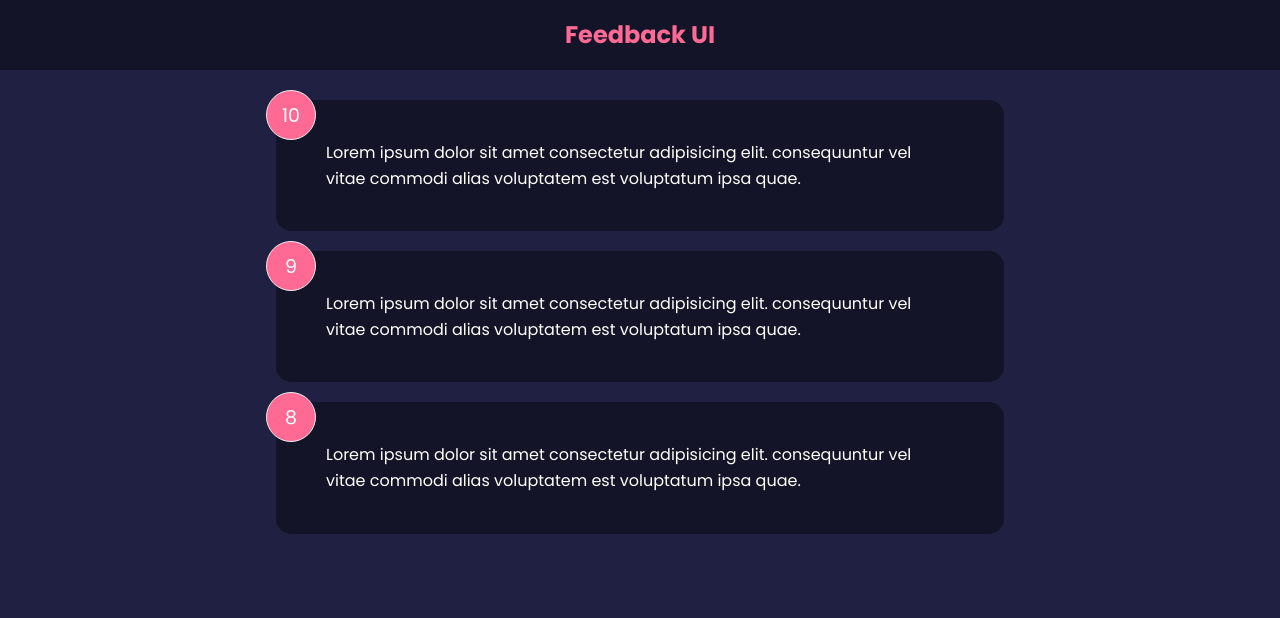
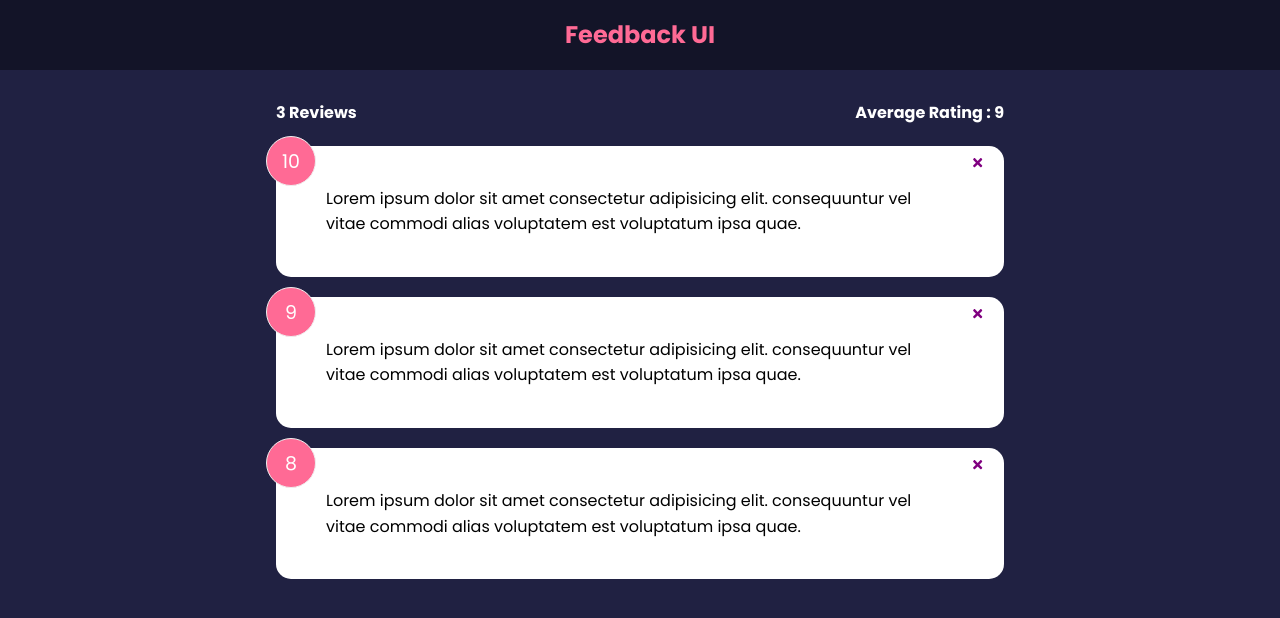
Before and after one commit to codebysachin/react-feedback-app, a React (Create React App) app: page / in a window 1280 px wide. Shown: the top 618 px of the page. Built offline with nearby package versions, Linux system fonts and the light colour scheme.

Commit message:
Prop drilling and FeedbackStats

```diff
--- a/package.json
+++ b/package.json
@@ -8,6 +8,7 @@
     "@testing-library/user-event": "^13.5.0",
     "react": "^17.0.2",
     "react-dom": "^17.0.2",
+    "react-icons": "^4.3.1",
     "react-scripts": "5.0.0",
     "web-vitals": "^2.1.2"
   },
--- a/src/App.js
+++ b/src/App.js
@@ -2,15 +2,23 @@
 import Header from "./components/Header";
 import FeedbackList from "./components/FeedbackList";
 import FeedbackData from "./data/FeedbackData";
+import FeedbackStats from "./components/FeedbackStats";
 
 function App() {
   const [feedback, setFeedback] = useState(FeedbackData);
+
+  const deleteFeedback = (id) => {
+    if (window.confirm("Are you sure you want to delete?")) {
+      setFeedback(feedback.filter((item) => item.id !== id));
+    }
+  };
 
   return (
     <>
       <Header />
       <div className="container">
-        <FeedbackList feedback={feedback} />
+        <FeedbackStats feedback={feedback} />
+        <FeedbackList feedback={feedback} handleDelete={deleteFeedback} />
       </div>
     </>
   );
--- a/src/components/FeedbackItem.jsx
+++ b/src/components/FeedbackItem.jsx
@@ -1,10 +1,14 @@
 import PropTypes from "prop-types";
 import Card from "./shared/Card";
+import { FaTimes } from "react-icons/fa";
 
-function FeedbackItem({ item }) {
+function FeedbackItem({ item, handleDelete }) {
   return (
     <Card>
       <div className="num-display">{item.rating}</div>
+      <button onClick={() => handleDelete(item.id)} className="close">
+        <FaTimes color="purple" />
+      </button>
       <div className="text-display"> {item.text} </div>
     </Card>
   );
--- a/src/components/FeedbackList.jsx
+++ b/src/components/FeedbackList.jsx
@@ -1,7 +1,7 @@
 import PropTypes from "prop-types";
 import FeedbackItem from "./FeedbackItem";
 
-function FeedbackList({ feedback }) {
+function FeedbackList({ feedback, handleDelete }) {
   if (!feedback || feedback.length === 0) {
     return <p>No Feedback Yet</p>;
   }
@@ -9,7 +9,7 @@
   return (
     <div className="feedback-list">
       {feedback.map((item) => (
-        <FeedbackItem key={item.id} item={item} />
+        <FeedbackItem key={item.id} item={item} handleDelete={handleDelete} />
       ))}
     </div>
   );
@@ -20,7 +20,7 @@
     PropTypes.shape({
       id: PropTypes.number.isRequired,
       text: PropTypes.string.isRequired,
-      rating: PropTypes.string.isRequired,
+      rating: PropTypes.number.isRequired,
     })
   ),
 };
--- /dev/null
+++ b/src/components/FeedbackStats.jsx
@@ -0,0 +1,24 @@
+import PropTypes from "prop-types";
+
+function FeedbackStats({ feedback }) {
+  // Calculate rating avg
+  let average =
+    feedback.reduce((acc, cur) => {
+      return acc + cur.rating;
+    }, 0) / feedback.length;
+
+  average = average.toFixed(1).replace(/[.,]0$/, "");
+
+  return (
+    <div className="feedback-stats">
+      <h4>{feedback.length} Reviews</h4>
+      <h4>Average Rating : {isNaN(average) ? 0 : average}</h4>
+    </div>
+  );
+}
+
+FeedbackStats.propTypes = {
+  feedback: PropTypes.array.isRequired,
+};
+
+export default FeedbackStats;
--- a/src/components/shared/Card.jsx
+++ b/src/components/shared/Card.jsx
@@ -19,7 +19,7 @@
 }
 
 Card.defaultProps = {
-  reverse: true,
+  reverse: false,
 };
 
 Card.propTypes = {
```
Also changed, not shown: 1 other file (tests, documents, lock files or other folders).
